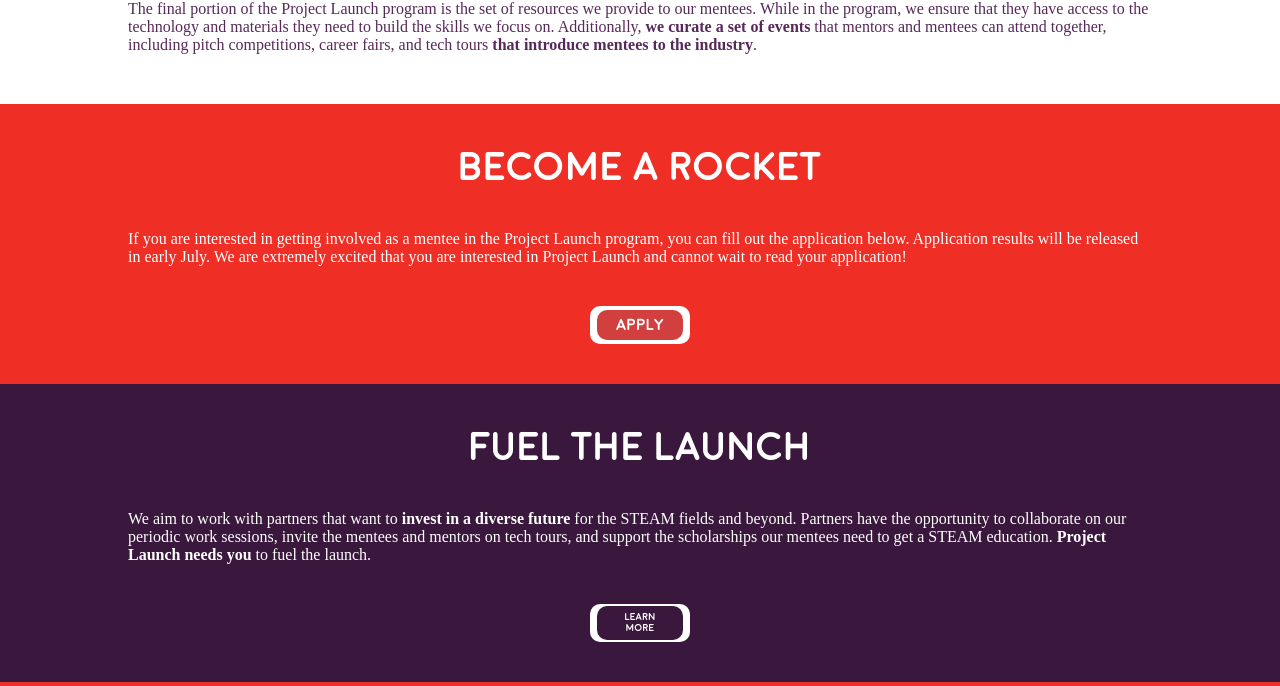
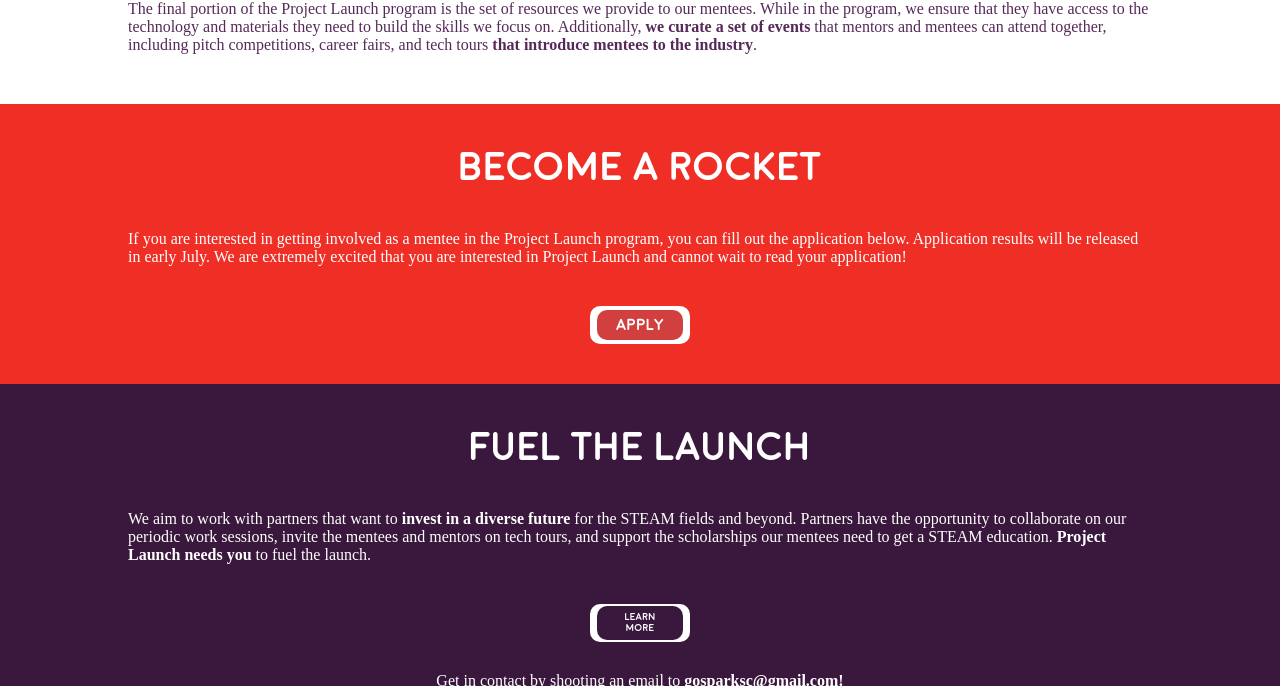
Before and after one commit to GoSparkSC/project-launch, a plain HTML site: page index.html in a window 1280 px wide. Shown: the part 1564-2250 px from the top of the page. Drawn offline with Linux system fonts and the light colour scheme.

Commit message:
Adds email for companies to get in contact with us

```diff
--- a/assets/styles/main.css
+++ b/assets/styles/main.css
@@ -300,6 +300,18 @@ body {
     padding-top: 30px;
 }
 
+.contact-us {
+    margin-top: 30px;
+    text-align: center;
+    font-family: Avenir;
+}
+
+.no-underline {
+    text-decoration: none;
+    font-weight: bold;
+    color: #FFFFFF;
+}
+
 .spark-footer {
     background-color: #ef2e25;
     height: 70px;
--- a/index.html
+++ b/index.html
@@ -75,6 +75,7 @@
                     <div class="fuel-button">LEARN<br>MORE</div>
                 </div>
                 </a>
+                <div class="contact-us">Get in contact by shooting an email to <a class="no-underline" href="mailto:gosparksc@gmail.com?Subject=Project%20Launch%20Partnership" target="_top">gosparksc@gmail.com!</a></div>
             </div>
         </div>
         <!-- <div class="partners-section">
```
